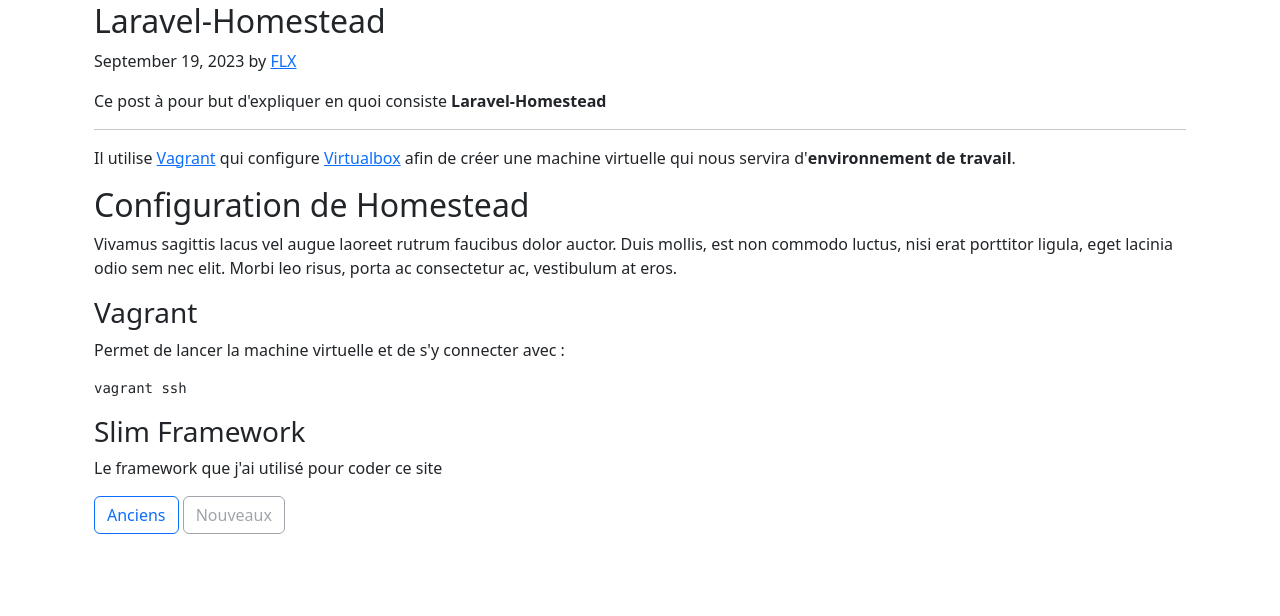
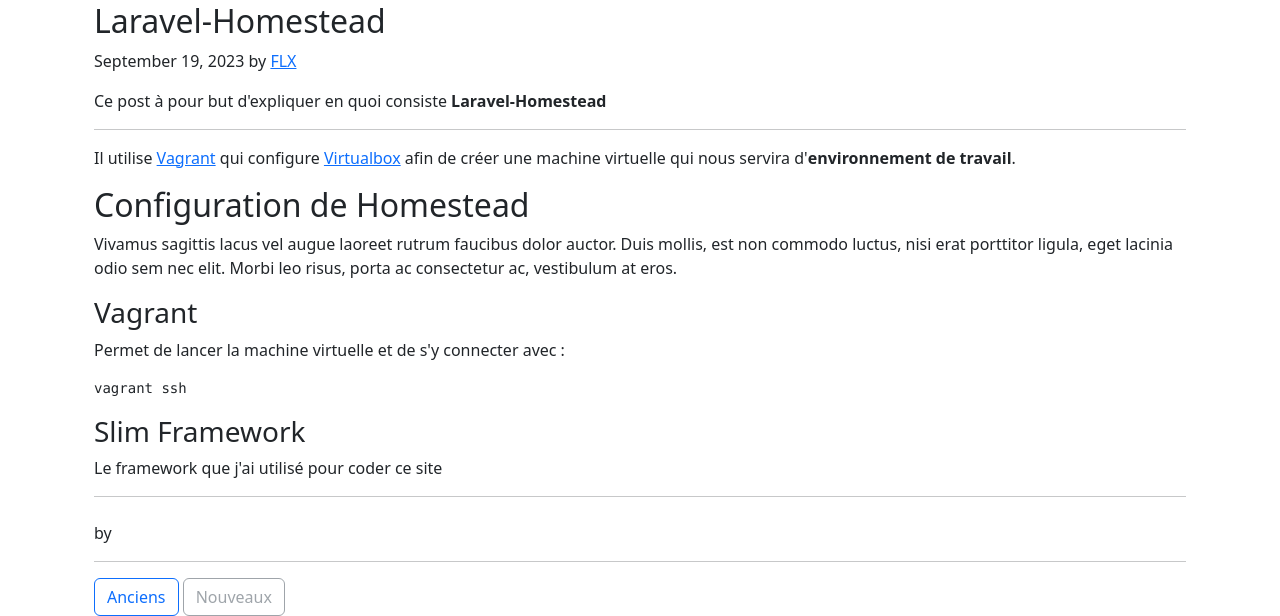
Before and after one commit to FLXwkg/GescoBlog, a PHP site: page /templates/view.html in a window 1280 px wide. Shown: the part 229-845 px from the top of the page. Before the commit the page ends 763 px from the top, so only its background shows below. Run offline with PHP 8.4, Linux system fonts and the light colour scheme.

Commit message:
:sparkles: : Les articles présent en BDD s'affichent sur le blog

```diff
--- a/app/routes.php
+++ b/app/routes.php
@@ -27,7 +27,13 @@ return function (App $app) {
     });
 
     $app->get('/home', function ($request, $response, $args) {
+        $pdo = $this->get('db');
+        $stmt = $pdo->query('SELECT * FROM article');
+        $dataFromDatabase = $stmt->fetchAll(PDO::FETCH_ASSOC);
+
         $renderer = new PhpRenderer('../templates');
+        $args['dataFromDatabase'] = $dataFromDatabase;
+
         return $renderer->render($response, "view.html", $args);
     });
 
--- a/templates/view.html
+++ b/templates/view.html
@@ -31,10 +31,9 @@
             </div>
             <main role="main" class="container">
                 <div class="row">
-                <h2 class="pb-3 mb-4 font-italic border-bottom">
+                    <h2 class="pb-3 mb-4 font-italic border-bottom ">
                         Technology
                     </h2>
-
                     <div class="blog-post">
                     <h2 class="blog-post-title">Laravel-Homestead</h2>
                     <p class="blog-post-meta">September 19, 2023 by <a href="#">FLX</a></p>
@@ -50,7 +49,21 @@
                     <pre><code>vagrant ssh</code></pre>
                     <h3>Slim Framework</h3>
                     <p>Le framework que j'ai utilisé pour coder ce site</p>
-                </div><!-- /.blog-post -->
+                    <hr>
+                    </div>
+
+                    <?php foreach ($dataFromDatabase as $article): ?>
+                    <div class="blog-post">
+                        <h2 class="blog-post-title"><?php echo $article['titre_article']; ?></h2>
+                        <p class="blog-post-meta"><?php echo $article['date_article']; ?> by <a href="#"><?php echo $article['auteur_article']; ?></a></p>
+
+                        <p><?php echo $article['texte_article']; ?></p>
+
+                        <!-- Si vous avez d'autres données spécifiques à afficher, ajoutez-les ici. -->
+
+                        <hr>
+                    </div>
+                    <?php endforeach; ?>
 
 
                     <nav class="blog-pagination">
```
Lines whose indentation alone changed are shown as unchanged.
